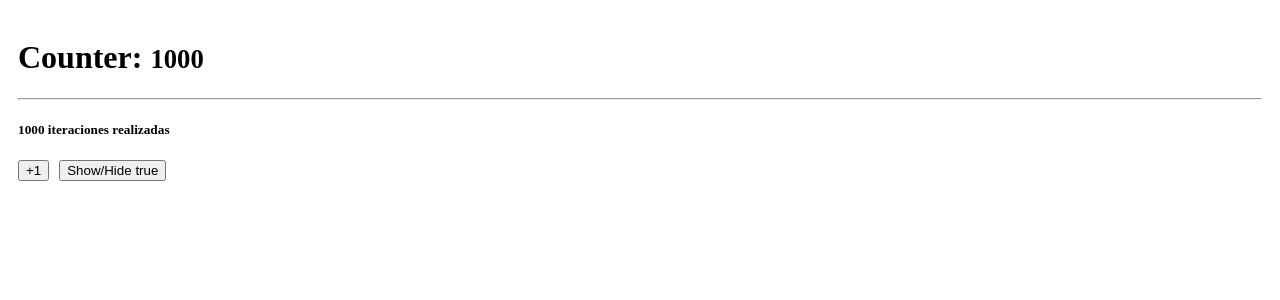
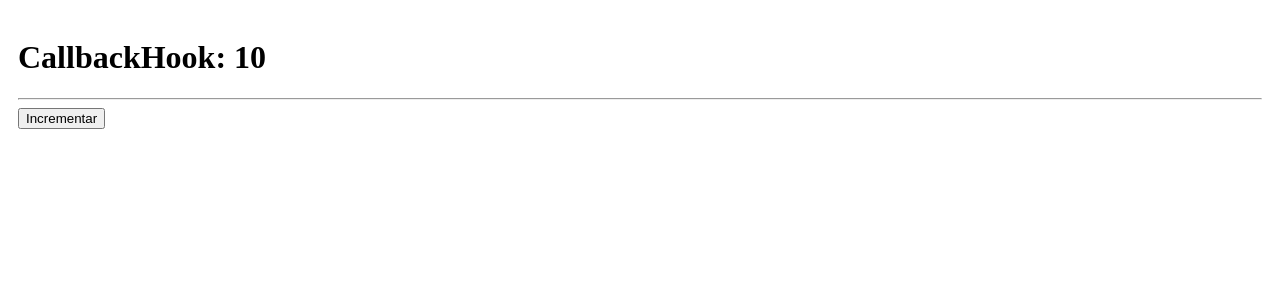
Before and after one commit to Aghent47/hooksApp, a React app: page / in a window 1280 px wide. Shown: the top 300 px of the page. Built offline with nearby package versions, Linux system fonts and the light colour scheme; the HTML template or start-up script is replaced by a standard one.

Commit message:
useCallback

```diff
--- /dev/null
+++ b/src/06-memos/CallbackHook.jsx
@@ -0,0 +1,22 @@
+import { useCallback, useState } from "react"
+import { ShowIncrement } from "./ShowIncrement";
+
+export const CallbackHook = () => {
+
+    const [counter, setCounter] = useState(10);
+    const increment = useCallback(
+      () => {
+        setCounter((value) => value + 1 );
+      },
+      [],
+    )
+
+
+  return (
+    <>
+    <h1>CallbackHook: {counter} </h1>
+    <hr />
+    <ShowIncrement increment={increment} />
+    </>
+  )
+}
--- /dev/null
+++ b/src/06-memos/ShowIncrement.jsx
@@ -0,0 +1,12 @@
+export const ShowIncrement = ({increment}) => {
+
+
+
+  return (
+    <>
+    <button className="btn btn-primary" onClick={() => {
+        increment(1);
+    }} > Incrementar </button>
+    </>
+  )
+}
--- a/src/main.jsx
+++ b/src/main.jsx
@@ -1,6 +1,7 @@
 import React from 'react';
 import ReactDOM from 'react-dom/client';
-import { MemorizeHook } from './06-memos/MemorizeHook';
+import { CallbackHook } from './06-memos/CallbackHook';
+/* import { MemorizeHook } from './06-memos/MemorizeHook'; */
 /* import { Memorize } from './06-memos/Memorize'; */
 /* import { FocusScreen } from './04-useRef/FocusScreen'; */
 /* import { MultipleCustomHooks } from './03-examples/MultipleCustomHooks'; */
@@ -14,6 +15,6 @@
 
 ReactDOM.createRoot(document.getElementById('root')).render(
   //<React.StrictMode>
-    <MemorizeHook/>
+    <CallbackHook/>
   //</React.StrictMode>,
 )
```
